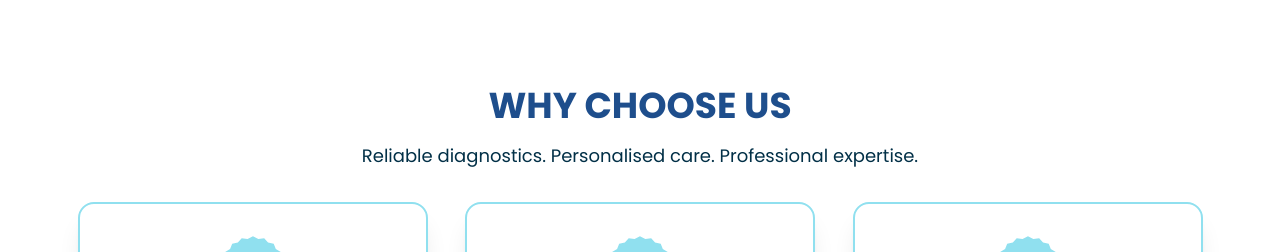
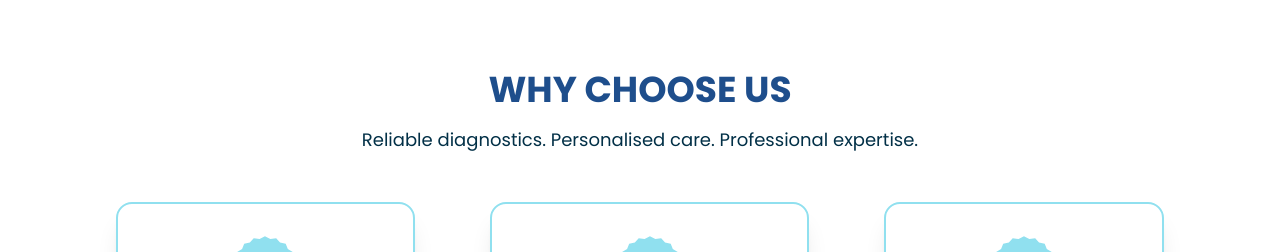
Before and after one commit to Juditho19/Optimal-Healthcare-Wellness-Diagnostics, a React (Vite) app: page / in a window 1280 px wide. Shown: the part 584-836 px from the top of the page. Built offline with nearby package versions, Linux system fonts and the light colour scheme; what tailwindcss-motion would draw is missing.

Commit message:
fixing padding issue

```diff
--- a/index.html
+++ b/index.html
@@ -2,7 +2,7 @@
 <html lang="en">
   <head>
     <meta charset="UTF-8" />
-    <link rel="icon" type="image/svg+xml" href="/logo 1.svg"  />
+    <link rel="icon" type="image/svg+xml" href="/logo 1.svg" sizes="100x100" />
     <meta name="viewport" content="width=device-width, initial-scale=1.0" />
     <title>Optimal Healthcare Wellness Diagnostics</title>
   </head>
--- a/package.json
+++ b/package.json
@@ -10,6 +10,7 @@
     "preview": "vite preview"
   },
   "dependencies": {
+    "framer-motion": "^12.23.24",
     "react": "^19.1.1",
     "react-dom": "^19.1.1"
   },
--- a/src/App.jsx
+++ b/src/App.jsx
@@ -1,4 +1,6 @@
 import './index.css'
+import AnimateOnScroll from './components/AnimateOnScroll';
+
 
 // hero section
 import heroImageDesktop from './assets/heroImageDesktop.svg';
@@ -119,9 +121,13 @@ export default function App() {
   return (
     <>
       {/* hero section */}
-      <section className='bg-navyBlue py-20'>
+      <section className={`bg-navyBlue py-20 ${styles.paddingY}`}>
+
 
         <div className='px-16 flex flex-col md:flex-row items-center gap-12 max-w-7xl mx-auto'>
+          {/* {`${styles.paddingX} flex flex-col md:flex-row items-center gap-12 max-w-7xl mx-auto`} */}
+
+          {/* sm:px-8 md:px-16 mx-auto */}
 
           {/* hero text */}
           {/* Text - slides in smoothly from left */}
@@ -160,23 +166,6 @@ export default function App() {
 
 
 
-
-
-
-
-
-
-
-
-
-
-
-
-
-
-
-
-
       {/* hero section */}
       {/* <section className={`bg-navyBlue flex flex-col md:flex-row
         items-center gap-8 ${styles.section}`}> */}
@@ -208,38 +197,77 @@ export default function App() {
       </section> */}
 
       {/* why choose us section */}
-      <section className={`bg-white flex flex-col ${styles.paddingX} ${styles.paddingY}
-      justify-center text-center text-deepBlue mb-0`}>
+      <section className={`bg-white py-20`}>
 
-        <div className='mb-4'>
+        <div className='flex flex-col justify-center text-center
+        text-deepBlue mb-0 px-16 mx-auto'>
+
+        {/* scroll animation */}
+
+          <AnimateOnScroll className='motion-preset-slide-up motion-duration-700'>
+            {/* heading - fades up */}
+            <div className='mb-12
+            motion-preset-slide-up motion-duration-700 motion-scroll'>
               <h2 className={`${styles.heading2} text-navyBlue`}>WHY CHOOSE US</h2>
               <p className={` ${styles.paragraph}`}>Reliable diagnostics. Personalised care. Professional expertise.</p>
             </div>
+          </AnimateOnScroll>
+
 
           {/* cards group */}
-        <div className='flex flex-wrap justify-evenly gap-6'>
+          <div className='flex flex-wrap justify-evenly gap-6 '>
+
+            <AnimateOnScroll className='motion-preset-slide-up motion-duration-700 motion-delay-200'>
               <article className={`${styles.Card} min-w-[280px] max-w-[350px]`}>
                 <img src={tickIcon} alt="checkmark"
                   className=' mb-4 w-16 h-16' />
                 <h3 className={`${styles.heading3} text-navyBlue mt-0 `}>Mobile Service</h3>
                 <p className={`${styles.paragraph} mb-0 `}>We come to your location</p>
               </article>
+            </AnimateOnScroll>
 
+            <AnimateOnScroll className='motion-preset-slide-up motion-duration-700 motion-delay-200'>
              <article className={`${styles.Card} min-w-[280px] max-w-[350px]`}>
                 <img src={tickIcon} alt="checkmark"
                   className='mb-4 w-16 h-16' />
                 <h3 className={`${styles.heading3} text-navyBlue mt-0 `}>Professional Team</h3>
                 <p className={`${styles.paragraph} mb-0 `}>Certified healthcare experts</p>
               </article>
+            </AnimateOnScroll>
 
+            <AnimateOnScroll className='motion-preset-slide-up motion-duration-700 motion-delay-200'>
              <article className={`${styles.Card} min-w-[280px] max-w-[350px]`}>
                 <img src={tickIcon} alt="checkmark"
                   className='mb-4 w-16 h-16' />
                 <h3 className={`${styles.heading3} text-navyBlue  mt-0 `}>Fast Results</h3>
                 <p className={`${styles.paragraph} mb-0 `}>Quick turnaround time</p>
               </article>
+            </AnimateOnScroll>
+
+
+
+          </div>
         </div>
       </section>
+
+
+
+
+
+
+
+
+
+
+
+
+
+
+
+
+
+
+
 
       {/* services section */}
       <section className={`bg-white flex flex-col ${styles.paddingY} ${styles.paddingX}
--- /dev/null
+++ b/src/components/AnimateOnScroll.jsx
@@ -0,0 +1,40 @@
+import { useEffect, useRef, useState } from 'react';
+
+export default function AnimateOnScroll({ children, className = '' }) {
+  const [isVisible, setIsVisible] = useState(false);
+  const elementRef = useRef(null);
+
+  useEffect(() => {
+    const observer = new IntersectionObserver(
+      ([entry]) => {
+        if (entry.isIntersecting) {
+          setIsVisible(true);
+          // Stop observing after first trigger
+          observer.unobserve(entry.target);
+        }
+      },
+      {
+        threshold: 0.1, // Trigger when 10% of element is visible
+        rootMargin: '0px 0px -50px 0px' // Trigger slightly before element enters viewport
+      }
+    );
+
+    if (elementRef.current) {
+      observer.observe(elementRef.current);
+    }
+
+    return () => {
+      if (elementRef.current) {
+        observer.unobserve(elementRef.current);
+      }
+    };
+  }, []);
+
+  return (
+    <div
+      ref={elementRef}
+      className={`${isVisible ? className : 'opacity-0'}`}>
+      {children}
+    </div>
+  );
+}
--- a/src/components/styles.js
+++ b/src/components/styles.js
@@ -1,7 +1,7 @@
 const styles = {
   // Layout
   paddingX: "px-4 sm:px-8 md:px-12 lg:px-16",
-  paddingY: "py-24 ",
+  paddingY: "py-20",
 
 
   // Text styles
@@ -20,7 +20,7 @@ const styles = {
   Card: "flex flex-col items-center text-center border-2 border-skyBlue rounded-2xl shadow-xl p-8 flex-1 ",
 
   // Sections
-  section: "px-4 sm:px-8 md:px-12 lg:px-16 py-12 md:py-24",
+  section: "px-4 sm:px-8 md:px-12 lg:px-16 py-24",
 
 
 };
```
Also changed, not shown: 1 other file (tests, documents, lock files or other folders). Lines whose indentation alone changed are shown as unchanged.
